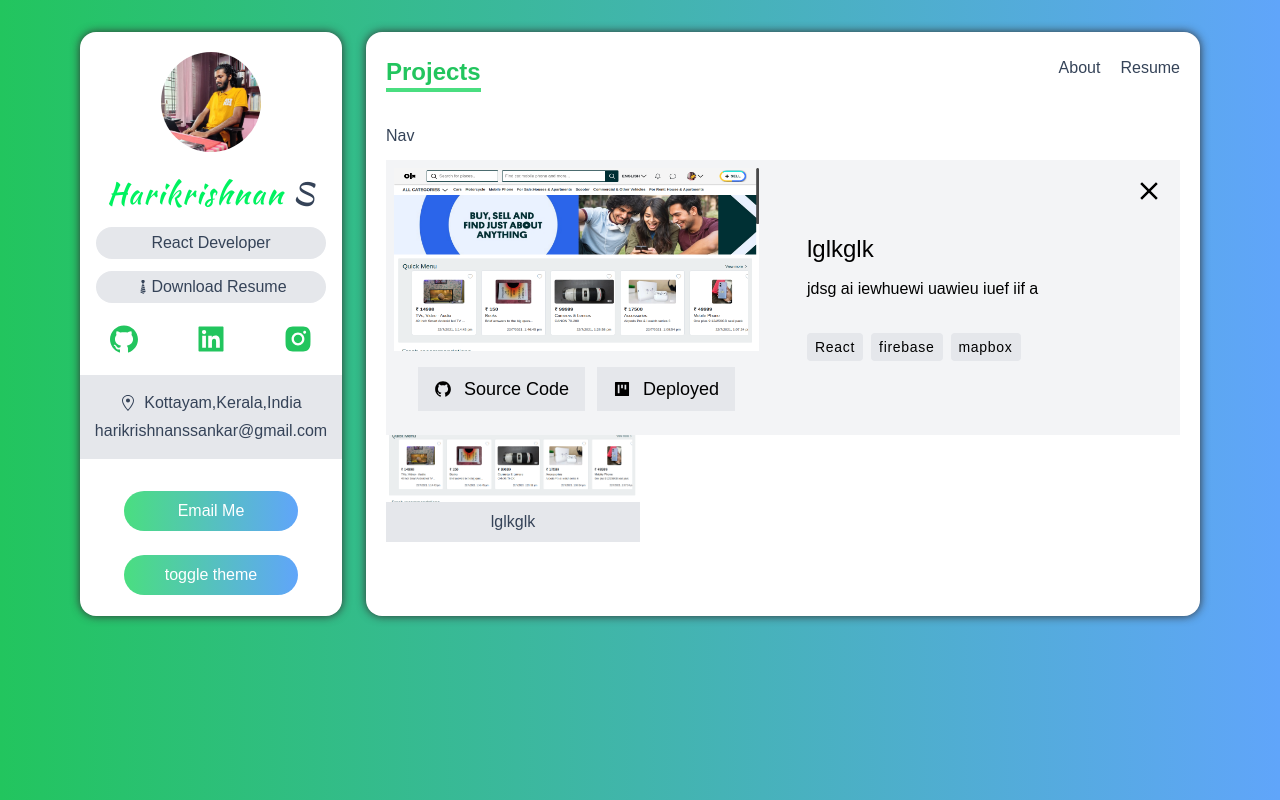
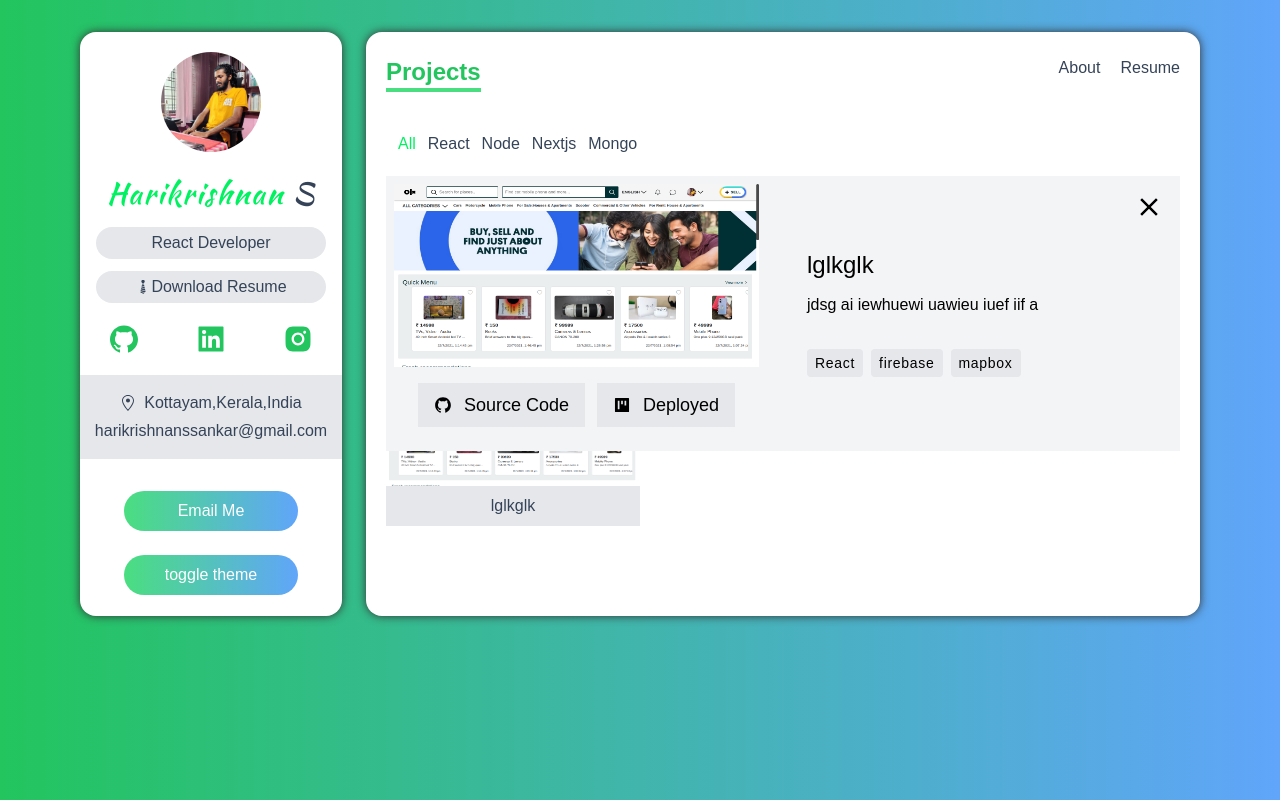
Before and after one commit to harikrishnanssankar/portfolio, a Next.js app: page /projects in a window 1280 px wide. Both pictures are taken after a click on the picture 513 px from the left and 231 px from the top of the page. Built offline with nearby package versions, Linux system fonts and the light colour scheme.

Commit message:
animations done

```diff
--- a/components/Bar.tsx
+++ b/components/Bar.tsx
@@ -1,15 +1,35 @@
 import { FunctionComponent } from "react";
 import { ISkill } from "./type";
+import { motion } from "framer-motion"
 
 const Bar: FunctionComponent<{ data: ISkill }> = ({
   data: { Icon, name, level },
 }) => {
+
+
+const variants = {
+  initial:{
+    width:0
+  },
+  animate:{
+    width:level,
+    transition:{
+      duration:0.4,
+      type:"spring",
+      damping:10,
+      stiffness:100,
+    }
+  }
+}
+
+
+
   return (
     <div className="text-white my-2 bg-gray-300 dark:bg-dark-300 rounded-full " >
-      <div className="px-4 py-1 flex items-center rounded-full bg-gradient-to-r from-green-400 to-blue-600" style={{width:level}} >
+      <motion.div variants={variants}  className="px-4 py-1 flex items-center rounded-full bg-gradient-to-r from-green-400 to-blue-600" style={{width:level}} >
         <Icon className="mr-3" />
         {name}
-      </div>
+      </motion.div>
     </div>
   );
 };
--- a/components/ProjectCard.tsx
+++ b/components/ProjectCard.tsx
@@ -1,7 +1,9 @@
+import { motion } from "framer-motion";
 import Image from "next/image";
 import { FunctionComponent, useEffect, useRef, useState } from "react";
 import { AiFillGithub, AiFillProject } from "react-icons/ai";
 import { MdClose } from "react-icons/md";
+import { fadeInUp, stagger } from "./animations";
 import { IProject } from "./type";
 
 const ProjectCard: FunctionComponent<{
@@ -34,20 +36,32 @@ const ProjectCard: FunctionComponent<{
 
   return (
     <div>
-      <img
+      <Image
         onClick={() => setModelOpen(!modelOpen)}
         src={image_path}
         alt=""
         className="cursor-pointer"
+        width={300}
+        height={150}
+        layout="responsive"
       />
       <p onClick={() => setModelOpen(!modelOpen)} className="my-2 text-center">
         {name}
       </p>
 
       {modelOpen && (
-        <div className="absolute top-0 left-0 z-10 w-full p-2 h-auto gap-x-12 grid md:grid-cols-2 text-black dark:text-white bg-gray-100 dark:bg-dark-100">
-          <div className="flex flex-col justify-center">
+        <motion.div
+          variants={fadeInUp}
+          initial="initial"
+          animate="animate"
+          className="absolute top-0 left-0 z-10 w-full p-2 h-auto gap-x-12 grid md:grid-cols-2 text-black dark:text-white bg-gray-100 dark:bg-dark-100"
+        >
+          <motion.div
+            variants={stagger}
+            className="flex flex-col justify-center"
+          >
             {/* <img src={image_path} alt="" /> */}
+            <motion.div variants={fadeInUp}>
               <Image
                 src={image_path}
                 alt={name}
@@ -55,7 +69,11 @@ const ProjectCard: FunctionComponent<{
                 height="150"
                 width="300"
               />
-            <div className="justify-center flex my-4 space-x-3">
+            </motion.div>
+            <motion.div
+              variants={fadeInUp}
+              className="justify-center flex my-4 space-x-3"
+            >
               <a
                 href={github_url}
                 target="_blank"
@@ -70,12 +88,12 @@ const ProjectCard: FunctionComponent<{
               >
                 <AiFillProject /> <span>Deployed</span>
               </a>
-            </div>
-          </div>
-          <div className="flex flex-col justify-center" >
-            <h2 className="mb-3 text-xl font-medium md:text-2xl">{name}</h2>
-            <h3 className="mb-3 font-medium">{description}</h3>
-            <div className="flex flex-wrap mt-5 space-x-2 text-sm tracking-wider">
+            </motion.div>
+          </motion.div>
+          <motion.div variants={stagger} className="flex flex-col justify-center">
+            <motion.h2 variants={fadeInUp} className="mb-3 text-xl font-medium md:text-2xl">{name}</motion.h2>
+            <motion.h3 variants={fadeInUp} className="mb-3 font-medium">{description}</motion.h3>
+            <motion.div variants={fadeInUp} className="flex flex-wrap mt-5 space-x-2 text-sm tracking-wider">
               {technologies.map((tech) => {
                 return (
                   <span
@@ -86,15 +104,15 @@ const ProjectCard: FunctionComponent<{
                   </span>
                 );
               })}
-            </div>
-          </div>
+            </motion.div>
+          </motion.div>
           <button
             onClick={() => setModelOpen(!modelOpen)}
             className="absolute p-1 rounded-full top-3 right-3 focus:outline-none dark:bg-dark-200 "
           >
             <MdClose size={30} />{" "}
           </button>
-        </div>
+        </motion.div>
       )}
     </div>
   );
--- /dev/null
+++ b/components/ProjectNavbar.tsx
@@ -0,0 +1,34 @@
+import { FunctionComponent } from "react";
+import { Category } from "./type";
+
+export const NavItem: FunctionComponent<{
+  value: Category | "all";
+  handleFilterCategory: Function;
+  activeCategory:string
+}> = ({ value, handleFilterCategory, activeCategory }) => {
+
+  const activeClass = "text-green"
+
+  return (
+    <li
+      className={`${activeCategory===value? activeClass:""} cursor-pointer hover:text-green capitalize`}
+      onClick={() => handleFilterCategory(value)}
+    >
+      {value}
+    </li>
+  );
+};
+
+const ProjectNavbar:FunctionComponent<{handleFilterCategory:Function, activeCategory:string}> = (props) => {
+  return (
+    <div className="flex space-x-3 px-3 py-2 overflow-x-auto list-none">
+      <NavItem value="all" {...props} />
+      <NavItem value="react" {...props} />
+      <NavItem value="node" {...props} />
+      <NavItem value="nextjs" {...props} />
+      <NavItem value="mongo" {...props} />
+    </div>
+  );
+};
+
+export default ProjectNavbar;
--- /dev/null
+++ b/components/animations.tsx
@@ -0,0 +1,48 @@
+export const fadeInUp = {
+  initial: {
+    opacity: 0,
+    y: 60,
+  },
+  animate: {
+    opacity: 1,
+    y: 0,
+    transition: {
+      type: "spring",
+      duration: 0.4,
+      stiffness: 100,
+      damping: 10,
+    },
+  },
+};
+
+export const stagger = {
+    initial: {
+
+    },
+    animate: {
+      transition:{
+          staggerChildren:0.1,
+      }
+    },
+  };
+
+
+export const routeAnimation = {
+    initial: {
+        opacity:0,
+    },
+    animate: {
+        opacity:1,
+      transition:{
+          delay:0.1,
+          duration:0.1,
+      }
+    },
+    exit:{
+        opacity:0,
+        transition:{
+            delay:0.1,
+            ease:"easeInOut"
+        }
+    }
+  };
--- a/components/data.ts
+++ b/components/data.ts
@@ -47,27 +47,27 @@ export const languages:ISkill[] = [
     },
     {
         name:"NextJs",
-        level:"10%",
+        level:"70%",
         Icon:BsCircleFill,
     },
     {
         name:"JavaScript",
-        level:"10%",
+        level:"60%",
         Icon:BsCircleFill,
     },
     {
         name:"Node.js",
-        level:"10%",
+        level:"50%",
         Icon:BsCircleFill,
     },
     {
         name:"ExpressJs",
-        level:"10%",
+        level:"40%",
         Icon:BsCircleFill,
     },
     {
         name:"MongoDB",
-        level:"10%",
+        level:"30%",
         Icon:BsCircleFill,
     },
 ]
@@ -75,12 +75,12 @@ export const languages:ISkill[] = [
 export const tools:ISkill[] = [
     {
         name:"Git",
-        level:"10%",
+        level:"70%",
         Icon:BsCircleFill,
     },
     {
         name:"npm",
-        level:"10%",
+        level:"40%",
         Icon:BsCircleFill,
     },
 ]
@@ -102,7 +102,7 @@ export const projects:IProject[] = [
         deployed_url:"https://olx-clone-83579.web.app/",
         github_url:"https://github.com/harikrishnanssankar/classifieds-app-olx-react-firebase-chat",
         technologies: ["React", "firebase", "mapbox"],
-        category:["react"]
+        category:["react","node", "express"]
     },
     {
         name:"lglkglk",
@@ -111,7 +111,7 @@ export const projects:IProject[] = [
         deployed_url:"https://olx-clone-83579.web.app/",
         github_url:"https://github.com/harikrishnanssankar/classifieds-app-olx-react-firebase-chat",
         technologies: ["React", "firebase", "mapbox"],
-        category:["react"]
+        category:["react", "mongo"]
     },
     {
         name:"lglkglk",
--- a/package.json
+++ b/package.json
@@ -9,6 +9,7 @@
     "lint": "next lint"
   },
   "dependencies": {
+    "framer-motion": "^6.2.4",
     "next": "12.0.7",
     "next-themes": "^0.0.15",
     "react": "17.0.2",
--- a/pages/_app.tsx
+++ b/pages/_app.tsx
@@ -1,18 +1,21 @@
+import { AnimatePresence } from "framer-motion";
 import { ThemeProvider } from "next-themes";
 import Navbar from "../components/Navbar";
 import Sidebar from "../components/Sidebar";
 import "../styles/globals.css";
 
-function MyApp({ Component, pageProps }) {
+function MyApp({ Component, pageProps, router }) {
   return (
     <ThemeProvider attribute="class">
       <div className="grid grid-cols-12 gap-6 my-8 lg:px-20 px-5">
         <div className="lg:col-span-3 bg-white dark:bg-dark-500  rounded-2xl col-span-12 text-center shadow-custom-light dark:shadow-custom-dark ">
           <Sidebar />
         </div>
-        <div className="lg:col-span-9 bg-white dark:bg-dark-500  rounded-2xl col-span-12 flex flex-col overflow-hidden dark:bg-dark-500 shadow-custom-light dark:shadow-custom-dark">
+        <div className="lg:col-span-9 bg-white dark:bg-dark-500  rounded-2xl col-span-12 flex flex-col overflow-hidden shadow-custom-light dark:shadow-custom-dark">
           <Navbar />
-          <Component {...pageProps} />
+          <AnimatePresence exitBeforeEnter >
+          <Component {...pageProps} key={router.route} />
+          </AnimatePresence>
         </div>
       </div>
     </ThemeProvider>
--- a/pages/projects.tsx
+++ b/pages/projects.tsx
@@ -1,22 +1,40 @@
+import { motion } from "framer-motion";
+import { useState } from "react";
+import { fadeInUp, routeAnimation, stagger } from "../components/animations";
 import { projects } from "../components/data";
 import ProjectCard from "../components/ProjectCard";
+import ProjectNavbar from "../components/ProjectNavbar";
+import { Category } from "../components/type";
 
 const Projects = () => {
-  console.log(projects);
+const [projectList, setProjectList] = useState(projects);
+const [activeCategory, setActiveCategory] = useState("all");
+
+const handleFilterCategory = (category:Category | "all") => {
+  if (category === "all") {
+    setProjectList(projects)
+    setActiveCategory(category)
+  }else{
+    const filteredProjects = projects.filter(project => project.category.includes(category))
+    setProjectList(filteredProjects)
+    setActiveCategory(category)
+  }
+};
+
 
   return (
-    <div className="px-5 py-2 overflow-y-auto " style={{height:"500px"}}  >
-      <nav>Nav</nav>
-      <div className="grid grid-cols-12 gap-4 my-3 relative  ">
-        {projects.map((project) => {
+    <motion.div  variants={routeAnimation} initial="initial" animate="animate" exit="exit" className="px-5 py-2 overflow-y-auto " style={{height:"500px"}}  >
+      <ProjectNavbar handleFilterCategory={handleFilterCategory} activeCategory={activeCategory} />
+      <motion.div variants={stagger} initial="initial" animate="animate" className="grid grid-cols-12 gap-4 my-3 relative  ">
+        {projectList.map((project) => {
           return (
-            <div className="col-span-12 sm:col-span-6 lg:col-span-4 bg-gray-200 dark:bg-dark-200 " key={project.name}>
+            <motion.div variants={fadeInUp} className="col-span-12 sm:col-span-6 lg:col-span-4 bg-gray-200 dark:bg-dark-200 " key={project.name}>
               <ProjectCard project={project} />
-            </div>
+            </motion.div>
           );
         })}
-      </div>
-    </div>
+      </motion.div>
+    </motion.div>
   );
 };
 
```
Also changed, not shown: pages/index.tsx (+8 -6 lines), pages/resume.tsx (+13 -8 lines), 1 other file (tests, documents, lock files or other folders). Lines whose indentation alone changed are shown as unchanged.
